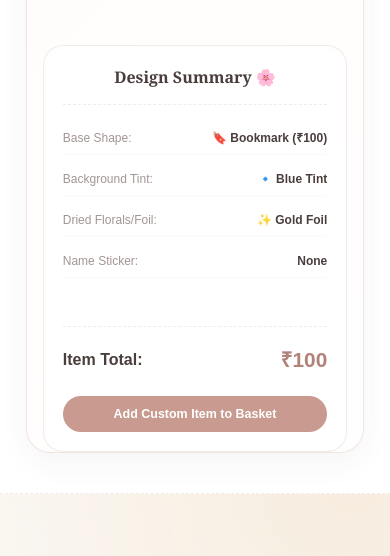
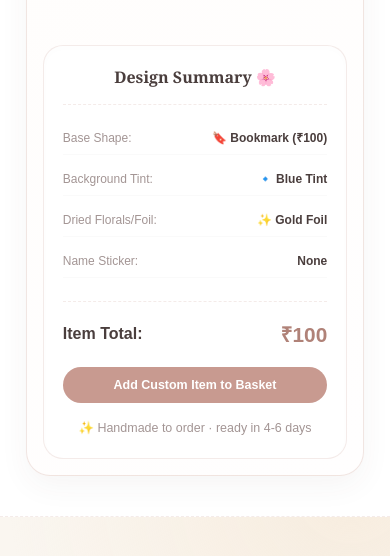
Before and after one commit to AasthaThakker/HetAas-Atelier, a plain HTML site: page custom.html in a window 390 px wide. Shown: the part 1877-2433 px from the top of the page. Drawn offline with Linux system fonts and the light colour scheme; a web font is replaced by a local one.

Commit message:
Tidy the Design Summary panel on the studio page
The panel stretched to the full height of the options column (height:100%
with space-between), leaving a large empty gap between the details and the
total, and that also stopped it from sticking.

- Panel is only as tall as its content and stays in view while scrolling
  through the options (stacks below them on phones)
- Tighter spacing between details, total and button
- Short note under the button: handmade to order, ready in 4-6 days
- Service worker cache v11

```diff
--- a/custom.html
+++ b/custom.html
@@ -276,6 +276,7 @@
                         <button class="add-custom-btn" id="addCustomBtn">
                             Add Custom Item to Basket
                         </button>
+                        <p class="custom-note">✨ Handmade to order · ready in 4-6 days</p>
                     </div>
                 </div>
             </div>
--- a/styles.css
+++ b/styles.css
@@ -916,12 +916,11 @@ h1, h2, h3, h4 {
     background-color: var(--color-white);
     border-radius: 26px;
     border: 1px solid rgba(200, 154, 144, 0.2);
-    padding: 2.2rem;
+    padding: 2rem;
     display: flex;
     flex-direction: column;
-    justify-content: space-between;
-    height: 100%;
-    position: sticky;
+    align-self: start; /* only as tall as its content, so no empty gap above the total */
+    position: sticky;  /* stays in view while choosing options */
     top: 110px;
     box-shadow: inset 0 2px 8px rgba(0,0,0,0.01);
 }
@@ -940,7 +939,7 @@ h1, h2, h3, h4 {
     display: flex;
     flex-direction: column;
     gap: 0.9rem;
-    margin-bottom: 2rem;
+    margin-bottom: 1.4rem;
 }
 
 .preview-item {
@@ -964,8 +963,7 @@ h1, h2, h3, h4 {
 .customizer-price-footer {
     display: flex;
     flex-direction: column;
-    gap: 1.2rem;
-    margin-top: auto;
+    gap: 1rem;
 }
 
 .custom-price-row {
@@ -3627,3 +3625,5 @@ h1, h2, h3, h4 {
 .studio-back-link { color: #8a5a50; font-weight: 600; text-decoration: none; font-size: .9rem; }
 .studio-back-link:hover { text-decoration: underline; }
 .nav-link.active { color: var(--color-primary-dark, #8a5a50); }
+
+.custom-note { margin: 0; text-align: center; font-size: .78rem; color: var(--color-secondary, #8a7b76); }
--- a/sw.js
+++ b/sw.js
@@ -7,7 +7,7 @@
  *   - Navigations: network-first, fall back to cached page, then offline.html.
  * Bump CACHE_VERSION on a release when you want to force-purge all old caches.
  */
-const CACHE_VERSION = 'hetaas-v10';
+const CACHE_VERSION = 'hetaas-v11';
 const SHELL_CACHE = `${CACHE_VERSION}-shell`;
 const DATA_CACHE = `${CACHE_VERSION}-data`;
 const IMG_CACHE = `${CACHE_VERSION}-img`;
```
